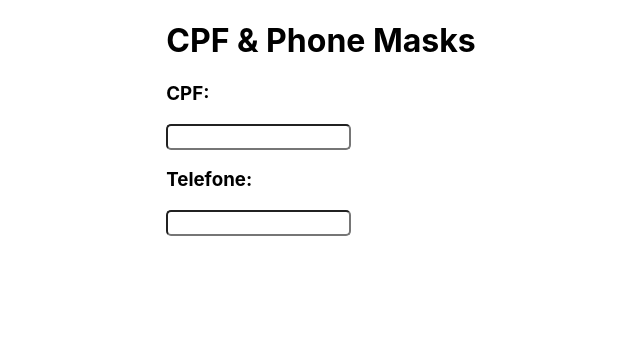
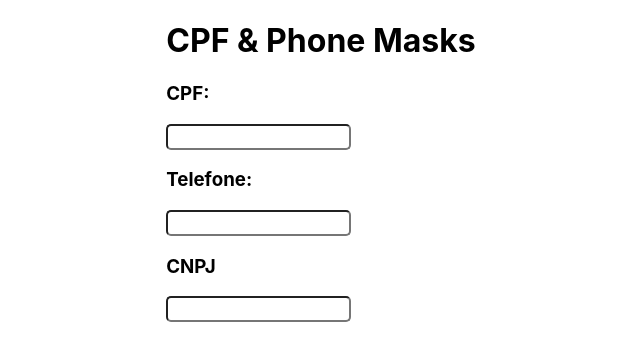
Before and after one commit to netodomingos/MasksJs, a React (Create React App) app in the folder masks-react/: page / in a window 1280 px wide. Shown: the top 360 px of the page, without its empty margins (319-959 px from the left). Built offline with nearby package versions, Linux system fonts and the light colour scheme.

Commit message:
cnpj support

```diff
--- a/masks-react/src/App.js
+++ b/masks-react/src/App.js
@@ -2,6 +2,7 @@ import React, { useState } from 'react';
 
 import { cpfMask } from './Components/cpfMask'
 import { phoneMask } from './Components/phoneMask'
+import { cnpjMask } from './Components/cnpjMask'
 
 import './App.css';
 
@@ -9,6 +10,7 @@ export default function App(){
 
   const [ cpf, setCpf ] = useState('')
   const [ phoneNumber, setPhoneNumer ] = useState('')
+  const [ cnpj, setCnpj ] = useState('')
 
   const setCpfValue = event =>{
     setCpf(cpfMask(event))
@@ -16,6 +18,10 @@ export default function App(){
 
   const setPhoneValue = event => {
    setPhoneNumer(phoneMask(event))
+  }
+
+  const setCnpjValue = event => {
+    setCnpj(cnpjMask(event))
   }
 
     return (
@@ -26,6 +32,8 @@ export default function App(){
           <input type='text' maxLength='14' name='cpf' value={cpf} onChange={e => setCpfValue(e.target.value)}/>
           <h3>Telefone:</h3>
           <input type='text' maxLength='15' name='telefone' value={phoneNumber} onChange={e => setPhoneValue(e.target.value)}/>
+          <h3>CNPJ</h3>
+          <input type='text' maxLength='18' name='telefone' value={cnpj} onChange={e => setCnpjValue(e.target.value)}/>
         </div>
       </div>
     );
--- /dev/null
+++ b/masks-react/src/Components/cnpjMask.js
@@ -0,0 +1,8 @@
+export const cnpjMask = value => {
+    return value
+      .replace(/\D/g, '') //Remove tudo o que não é dígito
+      .replace(/^(\d{2})(\d)/,"$1.$2") //Coloca ponto entre o segundo e o terceiro dígitos
+      .replace(/^(\d{2})\.(\d{3})(\d)/,"$1.$2.$3") //Coloca ponto entre o quinto e o sexto dígitos
+      .replace(/\.(\d{3})(\d)/,".$1/$2") //Coloca uma barra entre o oitavo e o nono dígitos
+      .replace(/(\d{4})(\d)/,"$1-$2") //Coloca um hífen depois do bloco de quatro dígitos
+  }
```
Also changed, not shown: masks-react/src/Components/cpfMask.js (indentation only).
